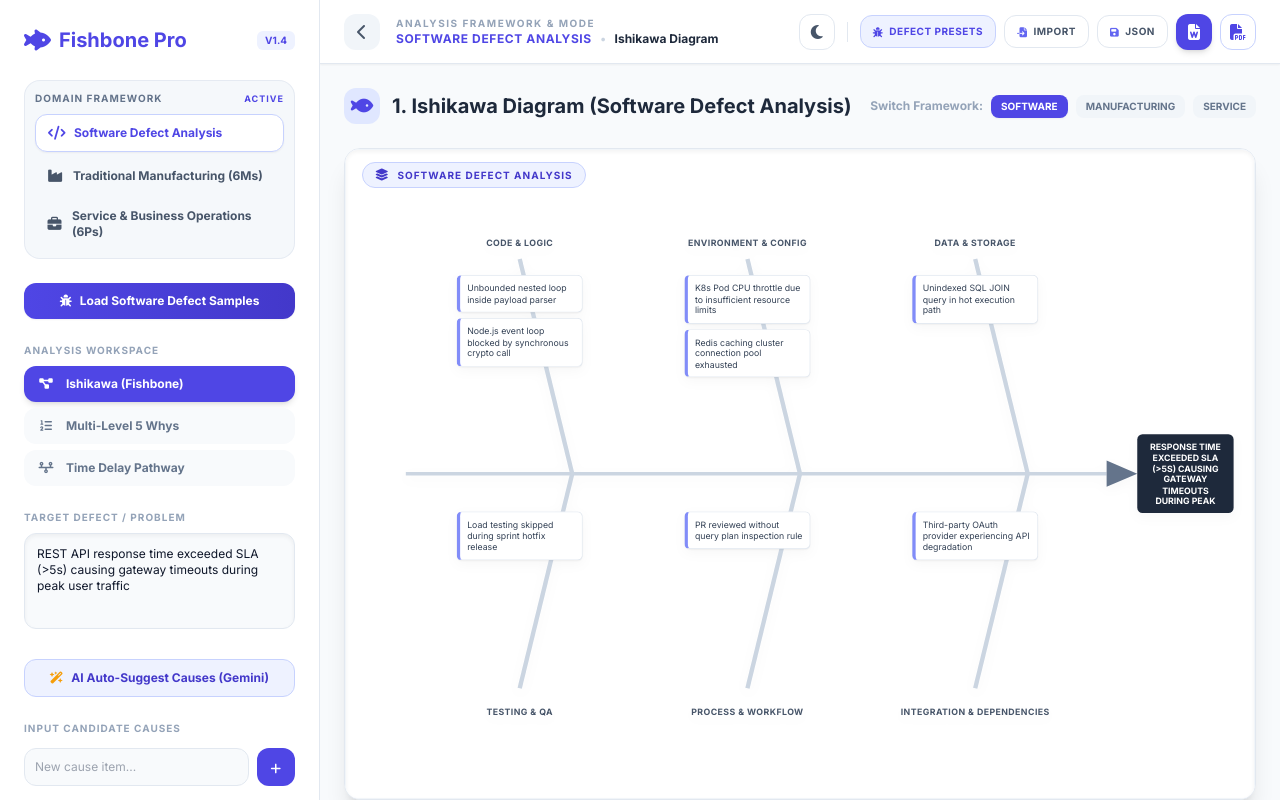
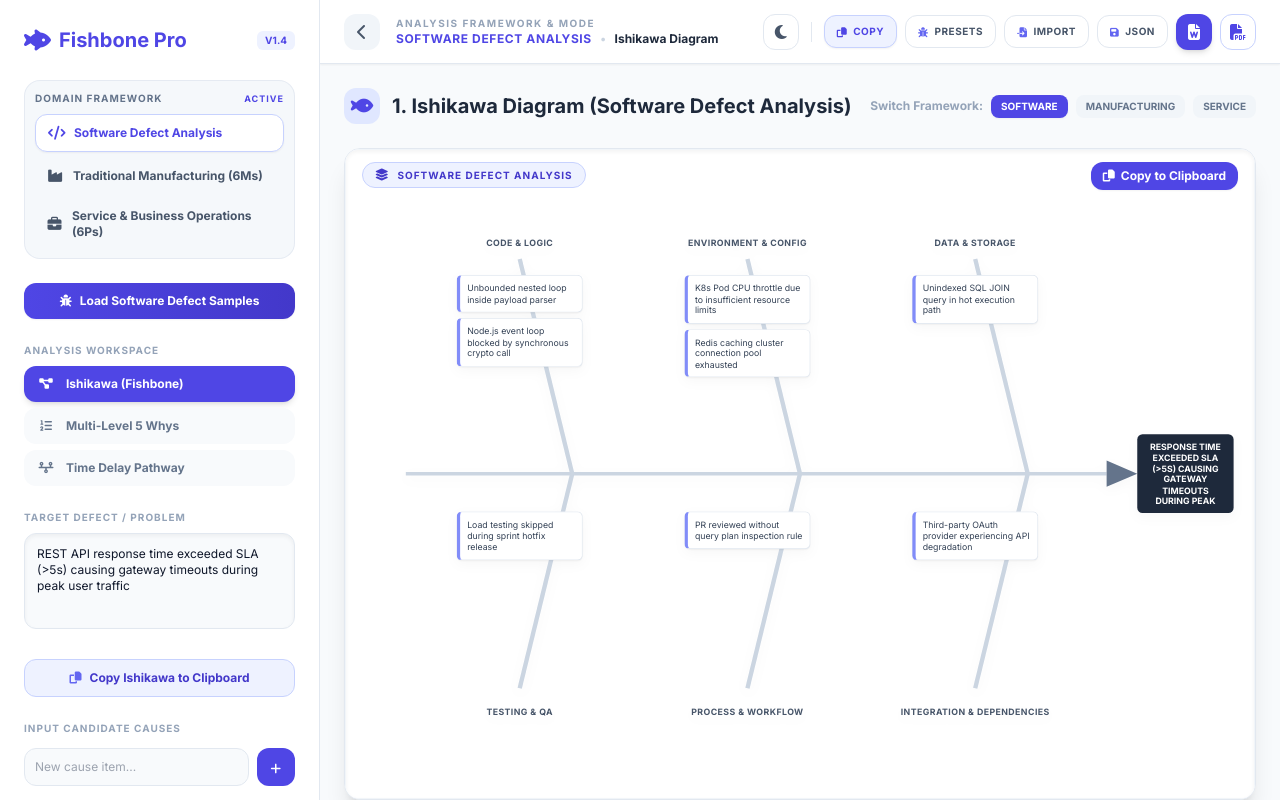
Before and after one commit to sentomas/Fishbone_Pro, a React (Vite) app: page / in a window 1280 px wide. Built offline with nearby package versions, Linux system fonts and the light colour scheme.

Commit message:
refactor: remove Gemini AI service integration
- Removed `geminiService` and related dependencies
- Updated metadata to reflect current capabilities
- Simplified state management by removing AI loading logic
- Minor UI cleanup in `FishboneDiagram`

```diff
--- a/App.tsx
+++ b/App.tsx
@@ -10,7 +10,6 @@ import {
   SoftwareDefectTemplate
 } from './types';
 import { SOFTWARE_DEFECT_TEMPLATES } from './data/softwareDefectTemplates';
-import { suggestCauses, suggestFiveWhys } from './services/geminiService';
 import { FishboneDiagram } from './components/FishboneDiagram';
 import { FiveWhysAnalysis } from './components/FiveWhysAnalysis';
 import { DelayPathAnalysis } from './components/DelayPathAnalysis';
@@ -53,8 +52,8 @@ const App: React.FC = () => {
   // Delay Path State
   const [delaySteps, setDelaySteps] = useState<DelayStep[]>([]);
 
-  // AI & Modal States
-  const [isAiLoading, setIsAiLoading] = useState<boolean>(false);
+  // Toast / Modal States
+  const [copyToast, setCopyToast] = useState<string | null>(null);
   const [isTemplateModalOpen, setIsTemplateModalOpen] = useState<boolean>(false);
 
   const [isSidebarOpen, setIsSidebarOpen] = useState<boolean>(true);
@@ -79,6 +78,11 @@ const App: React.FC = () => {
 
   const toggleTheme = () => {
     setTheme(prev => prev === 'light' ? 'dark' : 'light');
+  };
+
+  const showToast = (message: string) => {
+    setCopyToast(message);
+    setTimeout(() => setCopyToast(null), 3000);
   };
 
   const loadTemplate = (template: SoftwareDefectTemplate) => {
@@ -167,49 +171,65 @@ const App: React.FC = () => {
     }
   };
 
-  const handleAiSuggestCauses = async () => {
-    if (!problem.trim()) {
-      alert("Please enter a defect problem statement first.");
-      return;
+  // Copy Ishikawa / Fishbone Analysis Summary to Clipboard
+  const copyToClipboard = async () => {
+    const activeCats = FRAMEWORK_CATEGORIES[framework].categories;
+    let markdown = `# ISHIKAWA (FISHBONE) ROOT CAUSE ANALYSIS\n`;
+    markdown += `Framework: ${FRAMEWORK_CATEGORIES[framework].name}\n`;
+    markdown += `Problem Statement: ${problem || 'Unspecified Problem'}\n\n`;
+    markdown += `--- CATEGORIZED CAUSES ---\n`;
+
+    activeCats.forEach(cat => {
+      const catCauses = causes.filter(c => c.category === cat);
+      markdown += `\n[ ${cat.toUpperCase()} ]\n`;
+      if (catCauses.length === 0) {
+        markdown += `  (No causes mapped)\n`;
+      } else {
+        catCauses.forEach(c => {
+          markdown += `  • ${c.text}${c.isWorkingOn ? ' [INVESTIGATING]' : ''}\n`;
+        });
+      }
+    });
+
+    const unassigned = causes.filter(c => !c.category);
+    if (unassigned.length > 0) {
+      markdown += `\n[ UNASSIGNED CANDIDATE CAUSES ]\n`;
+      unassigned.forEach(c => {
+        markdown += `  • ${c.text}\n`;
+      });
     }
-    setIsAiLoading(true);
+
+    if (checklist.length > 0) {
+      markdown += `\n--- VERIFICATION CHECKLIST ---\n`;
+      checklist.forEach(item => {
+        markdown += `  [${item.completed ? 'x' : ' '}] ${item.text}\n`;
+      });
+    }
+
+    if (fiveWhys.some(w => w.trim())) {
+      markdown += `\n--- 5 WHYS DRILL-DOWN ---\n`;
+      fiveWhys.forEach((why, i) => {
+        if (why.trim()) {
+          markdown += `  Why ${i + 1}: ${why}\n`;
+        }
+      });
+    }
+
     try {
-      const activeCatInfo = FRAMEWORK_CATEGORIES[framework];
-      const suggestions = await suggestCauses(problem, activeCatInfo.categories, activeCatInfo.name);
-      if (suggestions && suggestions.length > 0) {
-        const newCauses: Cause[] = suggestions.map((s: { category: string; reason: string }) => ({
-          id: Math.random().toString(36).substr(2, 9),
-          text: s.reason,
-          category: s.category,
-          isWorkingOn: false
-        }));
-        setCauses(prev => [...prev, ...newCauses]);
+      if (navigator.clipboard && navigator.clipboard.writeText) {
+        await navigator.clipboard.writeText(markdown);
       } else {
-        alert("Gemini returned no suggestions. Check your problem statement.");
+        const textArea = document.createElement("textarea");
+        textArea.value = markdown;
+        document.body.appendChild(textArea);
+        textArea.select();
+        document.execCommand("copy");
+        document.body.removeChild(textArea);
       }
-    } catch (e) {
-      console.error("AI Cause suggestion failed:", e);
-      alert("Failed to fetch AI suggestions. Please ensure Gemini API Key is configured.");
-    } finally {
-      setIsAiLoading(false);
-    }
-  };
-
-  const handleAiSuggestFiveWhys = async () => {
-    if (!problem.trim()) {
-      alert("Please enter a defect problem statement first.");
-      return;
-    }
-    setIsAiLoading(true);
-    try {
-      const steps = await suggestFiveWhys(problem);
-      if (steps && steps.length > 0) {
-        setFiveWhys(steps);
-      }
-    } catch (e) {
-      console.error("AI 5 Whys suggestion failed:", e);
-    } finally {
-      setIsAiLoading(false);
+      showToast("Copied Ishikawa Analysis to Clipboard!");
+    } catch (err) {
+      console.error("Copy failed:", err);
+      alert("Unable to copy automatically. Please copy from the screen.");
     }
   };
 
@@ -263,7 +283,7 @@ const App: React.FC = () => {
             resolve(blob);
           }, 'image/png');
         } catch (e) {
-          console.warn("Image capture blocked by browser security (Tainted Canvas).");
+          console.warn("Image capture blocked by browser security.");
           URL.revokeObjectURL(url);
           resolve(null);
         }
@@ -280,7 +300,6 @@ const App: React.FC = () => {
     const fishboneBlob = await getFishboneImageBlob();
     const fishboneUint8Array = fishboneBlob ? new Uint8Array(await fishboneBlob.arrayBuffer()) : null;
 
-    // 1. Fishbone Image
     const fishboneParagraphs = fishboneUint8Array ? [
       new Paragraph({
         children: [
@@ -302,7 +321,6 @@ const App: React.FC = () => {
       })
     ];
 
-    // 2. Checklist
     const checklistParagraphs = checklist.length > 0 ? checklist.map(item => (
       new Paragraph({
         children: [
@@ -313,7 +331,6 @@ const App: React.FC = () => {
       })
     )) : [new Paragraph({ children: [new TextRun({ text: "No verification tasks added.", italics: true, color: "94A3B8" })] })];
 
-    // 3. Five Whys
     const fiveWhysParagraphs = fiveWhys.map((why, idx) => (
       new Paragraph({
         children: [
@@ -325,7 +342,6 @@ const App: React.FC = () => {
       })
     ));
 
-    // 4. Causal Summary Rows by active framework categories
     const activeCategories = FRAMEWORK_CATEGORIES[framework].categories;
     const causalRows = activeCategories.map(cat => {
       const catCauses = causes.filter(c => c.category === cat);
@@ -480,7 +496,7 @@ const App: React.FC = () => {
   const activeFrameworkInfo = FRAMEWORK_CATEGORIES[framework];
 
   return (
-    <div className={`flex h-screen bg-slate-50 dark:bg-slate-950 text-slate-900 dark:text-slate-100 transition-colors duration-300 overflow-hidden print:overflow-visible print:h-auto print:block`}>
+    <div className={`flex h-screen bg-slate-50 dark:bg-slate-950 text-slate-900 dark:text-slate-100 transition-colors duration-300 overflow-hidden print:overflow-visible print:h-auto print:block relative`}>
       <input
         type="file"
         ref={fileInputRef}
@@ -488,6 +504,14 @@ const App: React.FC = () => {
         className="hidden"
         accept=".json"
       />
+
+      {/* Copy Notification Toast */}
+      {copyToast && (
+        <div className="fixed bottom-6 right-6 z-50 bg-emerald-600 text-white font-bold text-xs px-4 py-3 rounded-2xl shadow-2xl flex items-center gap-2 animate-bounce">
+          <i className="fa-solid fa-circle-check text-base"></i>
+          <span>{copyToast}</span>
+        </div>
+      )}
 
       {/* Sidebar Navigation */}
       <aside className={`no-print bg-white dark:bg-slate-900 border-r border-slate-200 dark:border-slate-800 transition-all duration-300 flex flex-col ${isSidebarOpen ? 'w-80' : 'w-0'}`}>
@@ -577,15 +601,14 @@ const App: React.FC = () => {
             />
           </div>
 
-          {/* Gemini AI Root Cause Suggestion Button */}
+          {/* Quick Copy Action */}
           <div className="mb-6">
             <button
-              onClick={method === AnalysisMethod.FISHBONE ? handleAiSuggestCauses : handleAiSuggestFiveWhys}
-              disabled={isAiLoading}
+              onClick={copyToClipboard}
               className="w-full py-2.5 px-3 bg-indigo-50 dark:bg-indigo-900/30 border border-indigo-200 dark:border-indigo-800 text-indigo-700 dark:text-indigo-300 font-extrabold text-xs rounded-xl hover:bg-indigo-100 dark:hover:bg-indigo-900/50 transition-all flex items-center justify-center gap-2"
             >
-              <i className={`fa-solid ${isAiLoading ? 'fa-spinner fa-spin' : 'fa-wand-magic-sparkles'} text-amber-500`}></i>
-              <span>{isAiLoading ? 'Gemini Analyzing...' : 'AI Auto-Suggest Causes (Gemini)'}</span>
+              <i className="fa-solid fa-copy text-indigo-500"></i>
+              <span>Copy Ishikawa to Clipboard</span>
             </button>
           </div>
 
@@ -663,9 +686,18 @@ const App: React.FC = () => {
 
              <div className="h-5 w-px bg-slate-200 dark:bg-slate-700 mx-1"></div>
 
-             <button onClick={() => setIsTemplateModalOpen(true)} className="text-[10px] font-bold px-3 py-2 bg-indigo-50 dark:bg-indigo-900/30 text-indigo-600 dark:text-indigo-300 border border-indigo-200 dark:border-indigo-800 rounded-xl hover:bg-indigo-100 transition-all flex items-center gap-1.5 uppercase tracking-wider">
-                <i className="fa-solid fa-bug"></i>
-                <span>Defect Presets</span>
+             <button
+               onClick={copyToClipboard}
+               title="Copy to Clipboard"
+               className="text-[10px] font-bold px-3 py-2 bg-indigo-50 dark:bg-indigo-900/40 border border-indigo-200 dark:border-indigo-800 text-indigo-600 dark:text-indigo-300 rounded-xl hover:bg-indigo-100 transition-all flex items-center gap-1.5 uppercase tracking-wider shadow-sm"
+             >
+                <i className="fa-solid fa-copy"></i>
+                <span>Copy</span>
+             </button>
+
+             <button onClick={() => setIsTemplateModalOpen(true)} className="text-[10px] font-bold px-3 py-2 border border-slate-200 dark:border-slate-700 rounded-xl hover:bg-slate-50 dark:hover:bg-slate-800 text-slate-600 dark:text-slate-300 transition-all flex items-center gap-1.5 uppercase tracking-wider">
+                <i className="fa-solid fa-bug text-indigo-500"></i>
+                <span>Presets</span>
              </button>
 
              <button onClick={() => fileInputRef.current?.click()} className="text-[10px] font-bold px-3 py-2 border border-slate-200 dark:border-slate-700 rounded-xl hover:bg-slate-50 dark:hover:bg-slate-800 text-slate-600 dark:text-slate-300 transition-all flex items-center gap-1.5 uppercase tracking-wider">
@@ -746,6 +778,7 @@ const App: React.FC = () => {
                   onDeleteCause={deleteCause}
                   onEditCause={updateCauseText}
                   onToggleWorkingOn={toggleWorkingOn}
+                  onCopySummary={copyToClipboard}
                   theme={theme}
                 />
               </div>
--- a/components/FishboneDiagram.tsx
+++ b/components/FishboneDiagram.tsx
@@ -11,7 +11,8 @@ interface FishboneDiagramProps {
   onDeleteCause: (id: string) => void;
   onEditCause: (id: string, newText: string) => void;
   onToggleWorkingOn?: (id: string) => void;
-  theme: 'light' | 'dark';
+  onCopySummary?: () => void;
+  theme?: 'light' | 'dark';
 }
 
 export const FishboneDiagram: React.FC<FishboneDiagramProps> = ({
@@ -23,6 +24,7 @@ export const FishboneDiagram: React.FC<FishboneDiagramProps> = ({
   onDeleteCause,
   onEditCause,
   onToggleWorkingOn,
+  onCopySummary,
   theme
 }) => {
   const [activeDropZone, setActiveDropZone] = useState<string | null>(null);
@@ -76,11 +78,24 @@ export const FishboneDiagram: React.FC<FishboneDiagramProps> = ({
 
   return (
     <div className="w-full h-full min-h-[650px] flex flex-col items-center justify-center bg-white dark:bg-slate-900/50 rounded-xl shadow-inner border border-slate-100 dark:border-slate-800 transition-colors duration-300 overflow-hidden p-4 relative">
-      {frameworkName && (
-        <div className="no-print absolute top-3 left-4 flex items-center gap-2 px-3 py-1 bg-indigo-50 dark:bg-indigo-950/60 border border-indigo-200 dark:border-indigo-800/60 rounded-full text-[10px] font-extrabold uppercase tracking-widest text-indigo-700 dark:text-indigo-300">
-          <i className="fa-solid fa-layer-group text-xs"></i>
-          <span>{frameworkName}</span>
-        </div>
+      <div className="no-print absolute top-3 left-4 flex items-center gap-2">
+        {frameworkName && (
+          <div className="flex items-center gap-2 px-3 py-1 bg-indigo-50 dark:bg-indigo-950/60 border border-indigo-200 dark:border-indigo-800/60 rounded-full text-[10px] font-extrabold uppercase tracking-widest text-indigo-700 dark:text-indigo-300">
+            <i className="fa-solid fa-layer-group text-xs"></i>
+            <span>{frameworkName}</span>
+          </div>
+        )}
+      </div>
+
+      {onCopySummary && (
+        <button
+          onClick={onCopySummary}
+          title="Copy Ishikawa diagram summary to clipboard"
+          className="no-print absolute top-3 right-4 px-3 py-1.5 bg-indigo-600 hover:bg-indigo-700 text-white font-bold text-xs rounded-xl shadow-sm transition-all flex items-center gap-1.5"
+        >
+          <i className="fa-solid fa-copy"></i>
+          <span>Copy to Clipboard</span>
+        </button>
       )}
 
       <svg
--- a/metadata.json
+++ b/metadata.json
@@ -1,8 +1,6 @@
 {
   "name": "Fishbone Pro: Analytical Root Cause Mapper",
-  "description": "A professional tool for Fishbone (Ishikawa) root cause analysis featuring Software Defect mode, custom domain frameworks, drag-and-drop interface, and AI cause suggestions with Gemini.",
+  "description": "A professional tool for Fishbone (Ishikawa) root cause analysis featuring Software Defect mode, custom domain frameworks, interactive drag-and-drop mapping, and report export tools.",
   "requestFramePermissions": [],
-  "majorCapabilities": [
-    "MAJOR_CAPABILITY_SERVER_SIDE_GEMINI_API"
-  ]
+  "majorCapabilities": []
 }
```
Also changed, not shown: services/geminiService.ts (deleted, +0 -86 lines), types.ts (+0 -7 lines).
